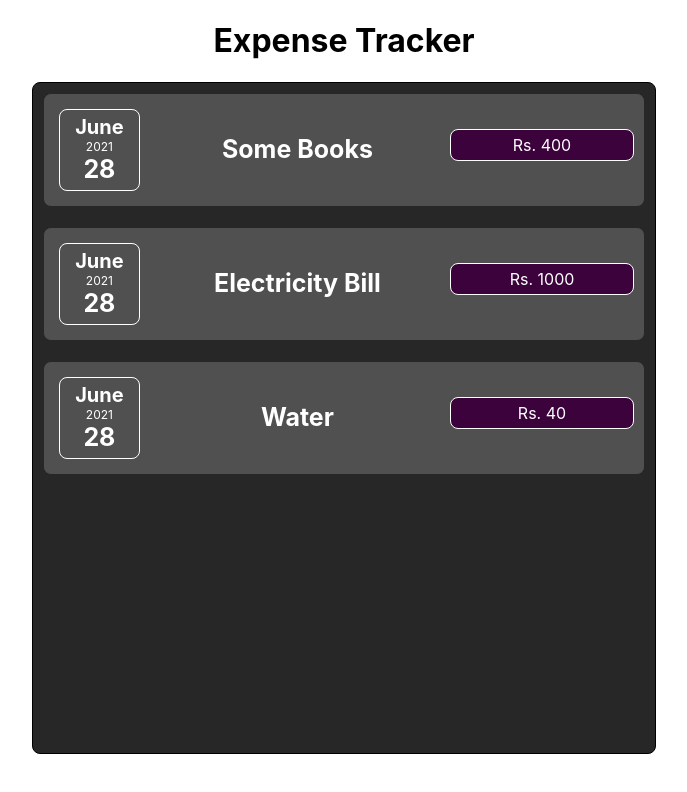
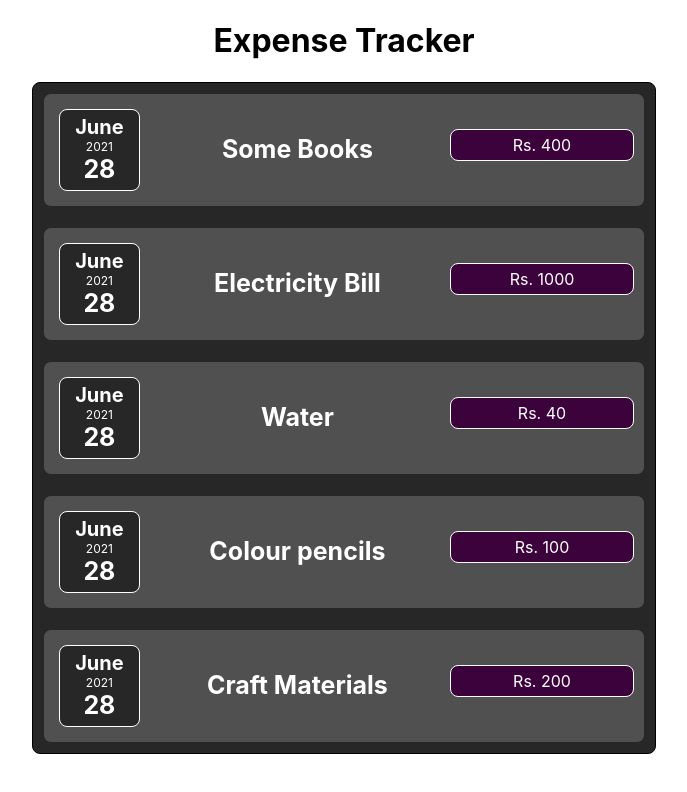
Before and after one commit to moumitaguri/expense-tracker, a React (Create React App) app: page / in a window 1280 px wide. Shown: the top 792 px of the page, without its empty margins (296-983 px from the left). Built offline with nearby package versions, Linux system fonts and the light colour scheme.

Commit message:
Code Refactoring

```diff
--- a/src/App.js
+++ b/src/App.js
@@ -1,13 +1,24 @@
 import './App.css';
 import Expenses from './components/Expenses';
 
-function App() {
+const App = () => {
+  const expenses = [
+    {
+      date: new Date(),
+      title: 'Some Books',
+      amount: 400,
+    },
+    { date: new Date(), title: 'Electricity Bill', amount: 1000 },
+    { date: new Date(), title: 'Water', amount: 40 },
+    { date: new Date(), title: 'Colour pencils', amount: 100 },
+    { date: new Date(), title: 'Craft Materials', amount: 200 },
+  ];
   return (
     <div className='App'>
       <h1>Expense Tracker</h1>
-      <Expenses />
+      <Expenses items={expenses} />
     </div>
   );
-}
+};
 
 export default App;
--- a/src/components/ExpenseDate.js
+++ b/src/components/ExpenseDate.js
@@ -1,5 +1,6 @@
 import '../styles/styles.css';
-function ExpenseDate(props) {
+
+const ExpenseDate = (props) => {
   return (
     <div className='expenseDate'>
       <div className='expenseDate-month'>
@@ -13,6 +14,6 @@ function ExpenseDate(props) {
       </div>
     </div>
   );
-}
+};
 
 export default ExpenseDate;
--- a/src/components/ExpenseItem.js
+++ b/src/components/ExpenseItem.js
@@ -1,6 +1,6 @@
 import ExpenseDate from './ExpenseDate';
 
-function ExpenseItem(props) {
+const ExpenseItem = (props) => {
   return (
     <div className='expenseItem'>
       <ExpenseDate date={props.date} />
@@ -8,5 +8,5 @@ function ExpenseItem(props) {
       <div className='expenseItem-amount'>Rs. {props.amount}</div>
     </div>
   );
-}
+};
 export default ExpenseItem;
--- a/src/components/Expenses.js
+++ b/src/components/Expenses.js
@@ -1,94 +1,18 @@
 import ExpenseItem from './ExpenseItem';
-
-function Expenses() {
-  const expenses = [
-    {
-      date: new Date(),
-      title: 'Some Books',
-      amount: 400,
-    },
-    { date: new Date(), title: 'Electricity Bill', amount: 1000 },
-    { date: new Date(), title: 'Water', amount: 40 },
-  ];
+const Expenses = (props) => {
   return (
     <div className='expenses'>
-      <ExpenseItem
-        date={expenses[0].date}
-        title={expenses[0].title}
-        amount={expenses[0].amount}
-      />
-      <ExpenseItem
-        date={expenses[1].date}
-        title={expenses[1].title}
-        amount={expenses[1].amount}
-      />
-      <ExpenseItem
-        date={expenses[2].date}
-        title={expenses[2].title}
-        amount={expenses[2].amount}
-      />
-      {/* <ExpenseItem
-        date={expenses[2].date}
-        title={expenses[2].title}
-        amount={expenses[2].amount}
-      />
-      <ExpenseItem
-        date={expenses[2].date}
-        title={expenses[2].title}
-        amount={expenses[2].amount}
-      />
-      <ExpenseItem
-        date={expenses[2].date}
-        title={expenses[2].title}
-        amount={expenses[2].amount}
-      />
-      <ExpenseItem
-        date={expenses[2].date}
-        title={expenses[2].title}
-        amount={expenses[2].amount}
-      />
-      <ExpenseItem
-        date={expenses[2].date}
-        title={expenses[2].title}
-        amount={expenses[2].amount}
-      />
-      <ExpenseItem
-        date={expenses[2].date}
-        title={expenses[2].title}
-        amount={expenses[2].amount}
-      />
-      <ExpenseItem
-        date={expenses[2].date}
-        title={expenses[2].title}
-        amount={expenses[2].amount}
-      />
-      <ExpenseItem
-        date={expenses[2].date}
-        title={expenses[2].title}
-        amount={expenses[2].amount}
-      />
-      <ExpenseItem
-        date={expenses[2].date}
-        title={expenses[2].title}
-        amount={expenses[2].amount}
-      />
-      <ExpenseItem
-        date={expenses[2].date}
-        title={expenses[2].title}
-        amount={expenses[2].amount}
-      />
-      <ExpenseItem
-        date={expenses[2].date}
-        title={expenses[2].title}
-        amount={expenses[2].amount}
-      />
-      <ExpenseItem
-        date={expenses[2].date}
-        title={expenses[2].title}
-        amount={expenses[2].amount}
-      /> */}
+      {props.items.map((item) => {
+        return (
+          <ExpenseItem
+            date={item.date}
+            title={item.title}
+            amount={item.amount}
+          />
+        );
+      })}
     </div>
   );
-}
+};
 
 export default Expenses;
--- a/src/styles/styles.css
+++ b/src/styles/styles.css
@@ -4,6 +4,7 @@
   border-radius: 8px;
   width: 100px;
   height: 70px;
+  background-color: rgb(39, 39, 39);
 
   margin: 15px;
   padding: 5px;
```
